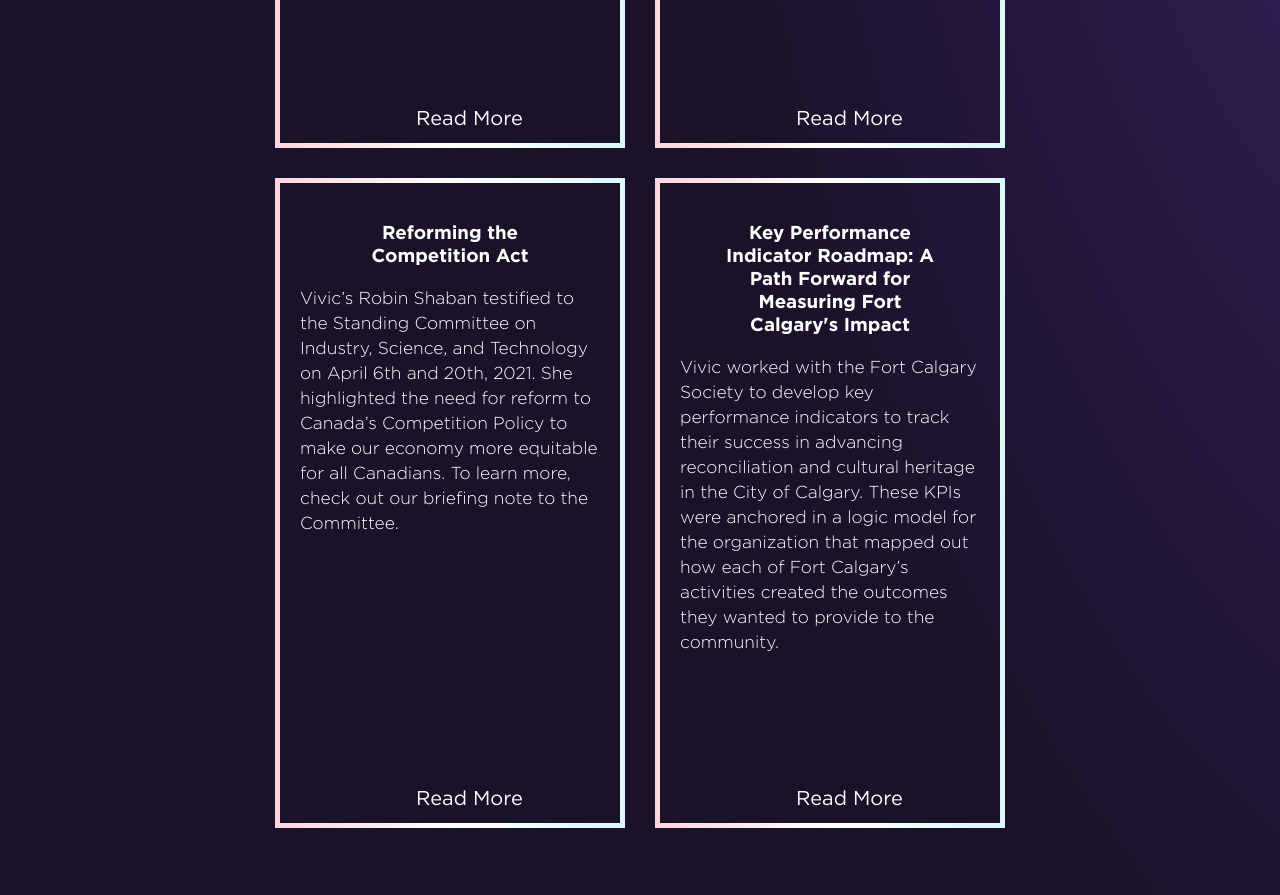
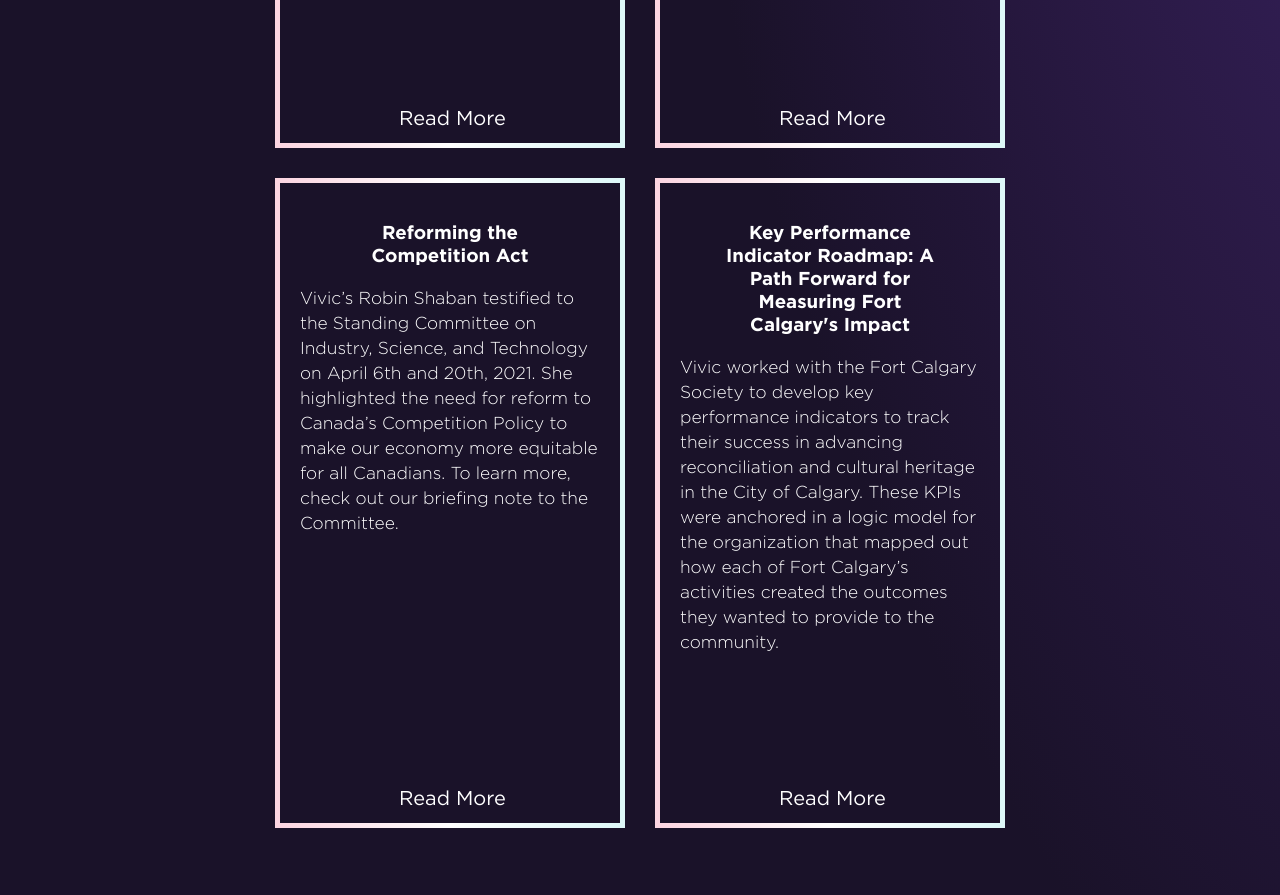
Before and after one commit to GoodbyteCo/Vivic-Website, a Jekyll site: the page built from work.html, in a window 1280 px wide and 1400 px high, scrolled down 538 px. Shown: the part 323-1218 px from the top of the window. Built offline with Jekyll 4.4.1, drawn with Linux system fonts in a browser that asks for light colours.

Commit message:
media query

```diff
--- a/work.html
+++ b/work.html
@@ -97,6 +97,11 @@
     }
 
     @media screen and (max-width: 1310px) {
+        .read-more.our-work {
+            left: 35%;
+
+        }
+
         #work-content {
             grid-template-columns: repeat(auto-fit, 350px);
             column-gap: 30px;
@@ -111,6 +116,11 @@
     }
 
     @media screen and (max-width: 920px) {
+        .read-more.our-work {
+            left: 40%;
+
+        }
+
         #work-content {
             display: unset;
         }
```
